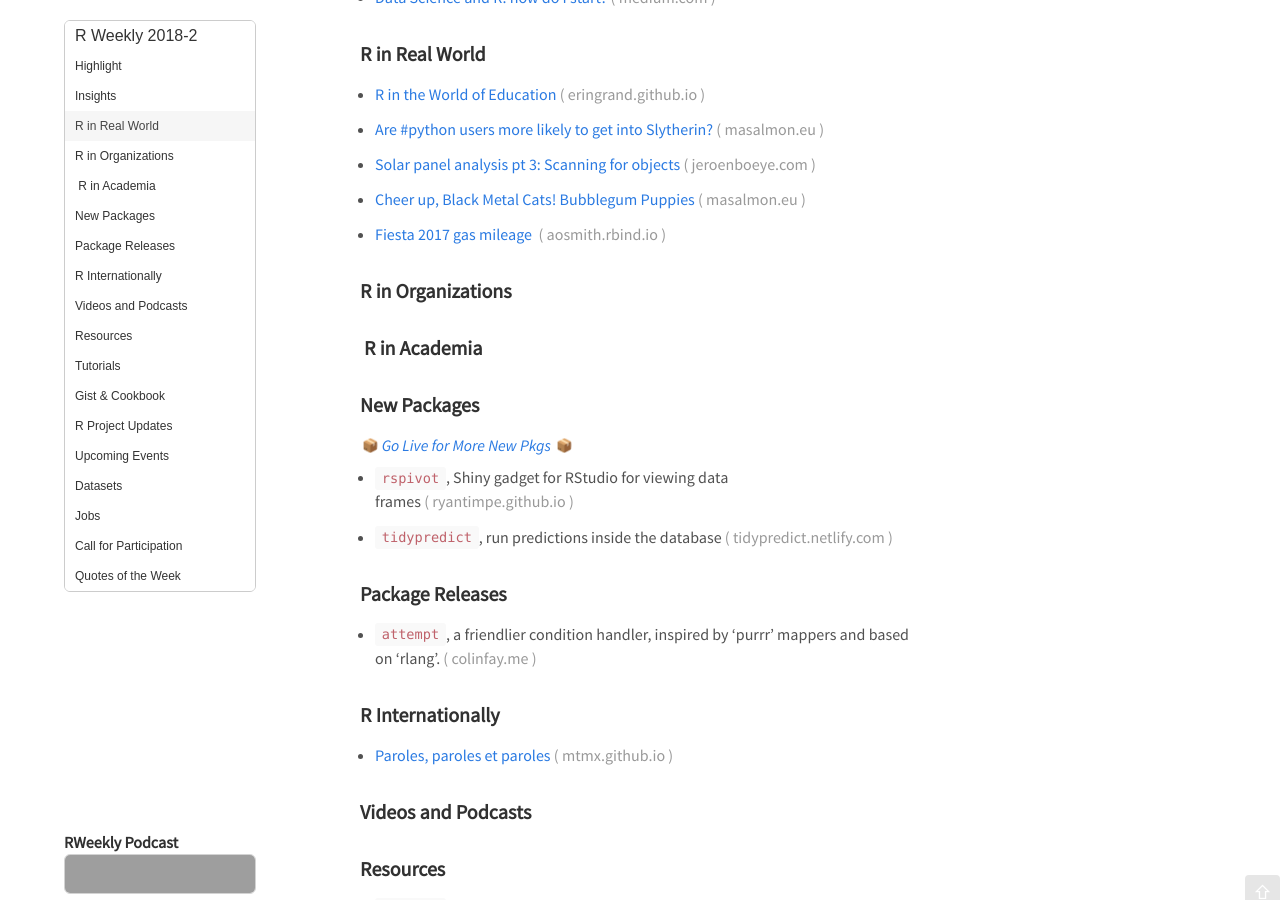
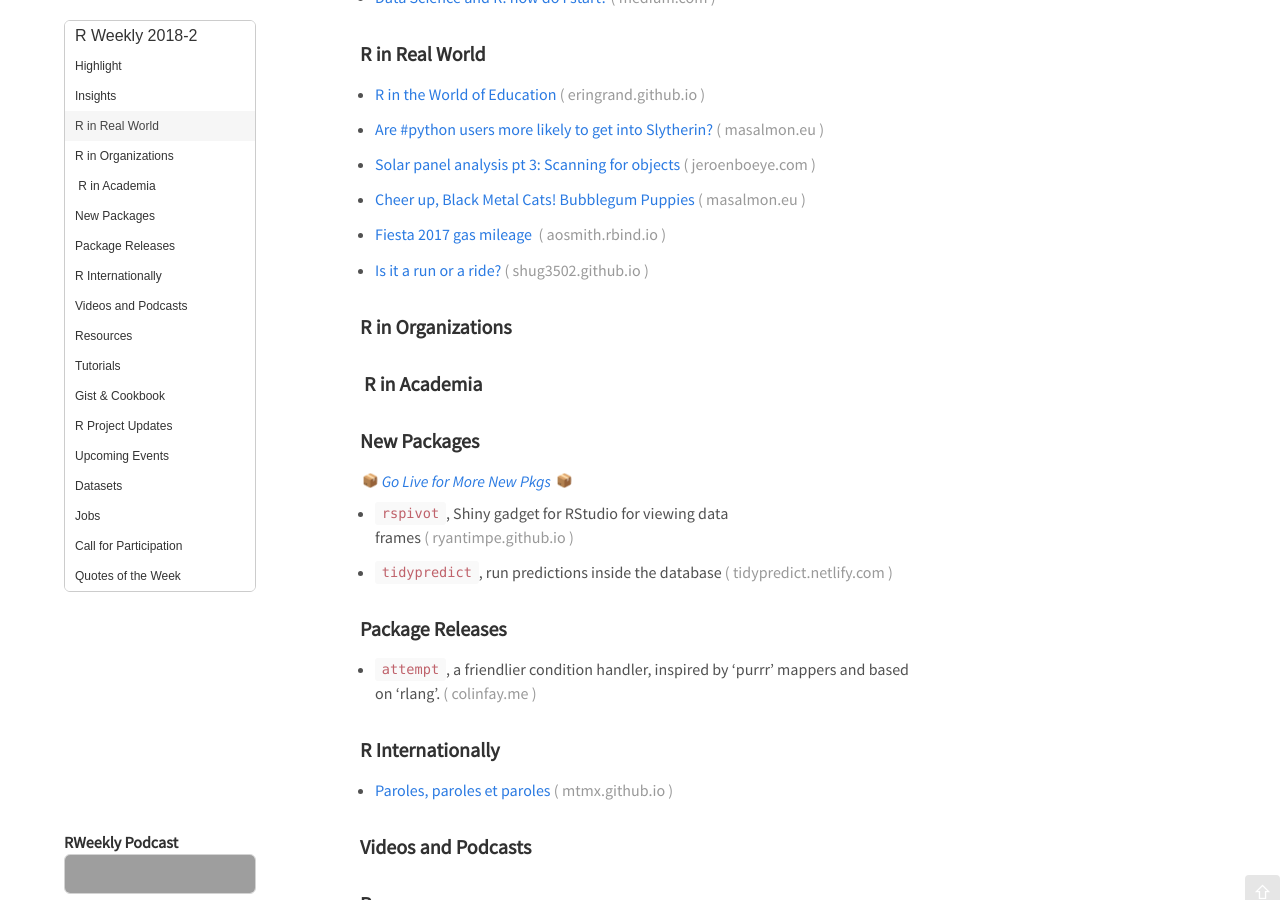
Before and after one commit to rweekly/rweekly.org, a Jekyll site: the page built from draft.md, in a window 1280 px wide and 900 px high, scrolled down 474 px. Built offline with Jekyll 4.4.1, drawn with Linux system fonts in a browser that asks for light colours; emoji names are drawn with the system emoji font; comment, search, counter and statistics services are not loaded; grey boxes are pictures that could not be loaded.

Commit message:
Update draft.md

```diff
--- a/draft.md
+++ b/draft.md
@@ -34,6 +34,8 @@ Release Date: 2018-1-8
 + [Cheer up, Black Metal Cats! Bubblegum Puppies](http://www.masalmon.eu/2018/01/04/bubblegumpuppies/)
 
 + [Fiesta 2017 gas mileage ](https://aosmith.rbind.io/2018/01/03/fiesta-2017-gas-mileage/)
+
++ [Is it a run or a ride?](https://shug3502.github.io/blog/RStravaAnalysis)
 
 ###  R in Organizations
 
```
